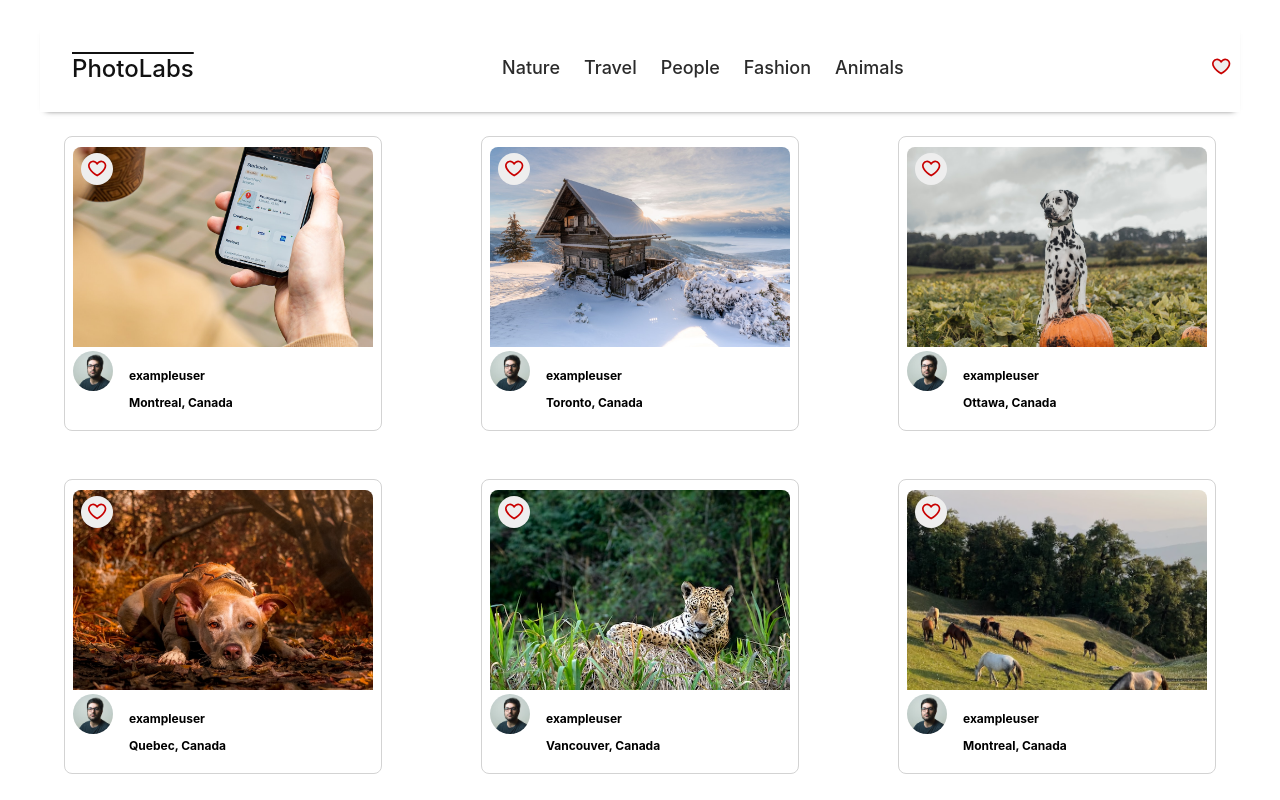
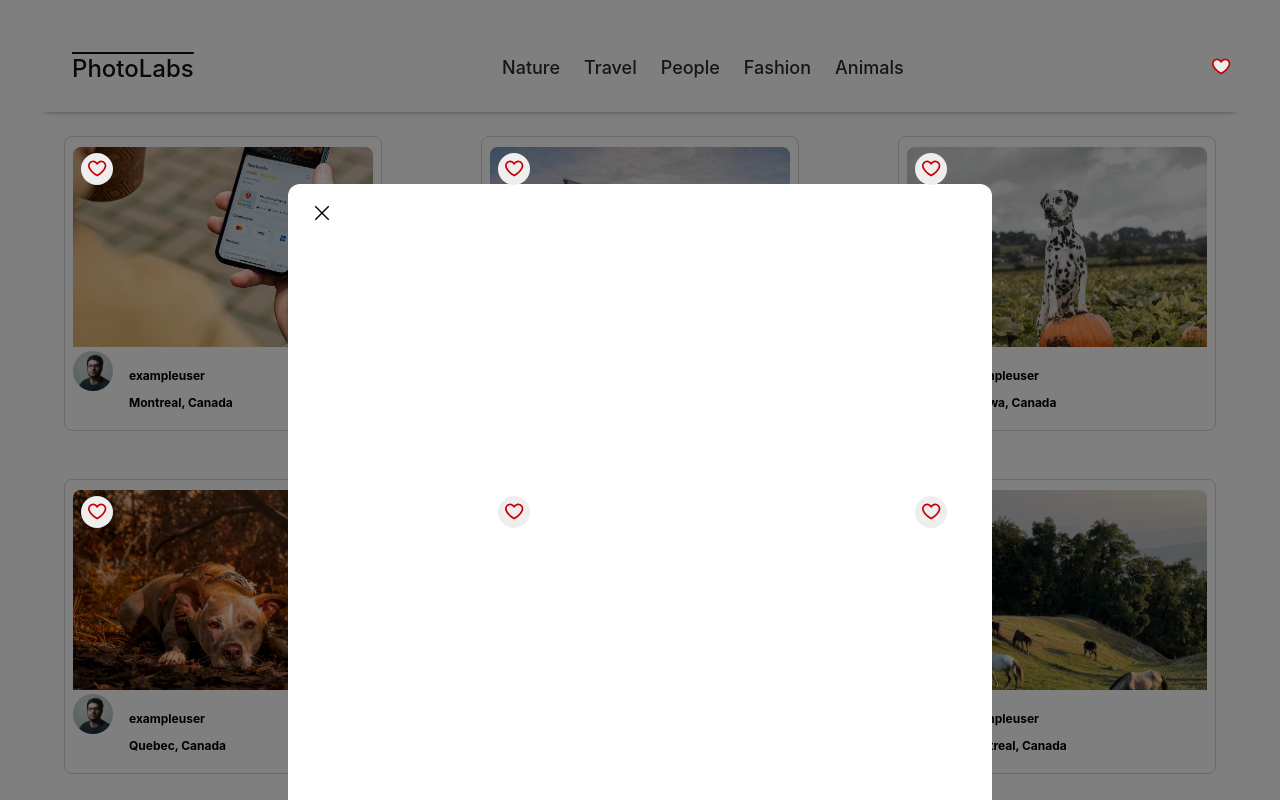
Before and after one commit to Kalaybot/photolabs-starter, a React (Vite) app in the folder frontend/: page / in a window 1280 px wide. Shown: the top 800 px of the page. Built offline with nearby package versions, Linux system fonts and the light colour scheme; the HTML template or start-up script is replaced by a standard one.

Commit message:
Create a modal when user clicks on any photo, no function yet just blank modal

```diff
--- a/frontend/src/App.jsx
+++ b/frontend/src/App.jsx
@@ -3,6 +3,7 @@ import HomeRoute from './routes/HomeRoute';
 import './App.scss';
 import photos from './mocks/photos';
 import topics from './mocks/topics';
+import PhotoDetailsModal from './routes/PhotoDetailsModal';
 
 // Note: Rendering a single component to build components in isolation
 const App = () => {
@@ -10,6 +11,8 @@ const App = () => {
   const [photoData] = useState(photos);
   const [topicData] = useState(topics);
   const [favourites, setFavourites] = useState([]);
+  const [isModalOpen, setIsModalOpen] = useState(false);
+  const [selectedPhoto, setSelectedPhoto] = useState(null);
 
   const toggleFavourites = (photoId) => {
     setFavourites((prevFavourites) =>
@@ -19,13 +22,25 @@ const App = () => {
     );
   };
 
+  const openModal = (photoId) => {
+    setSelectedPhoto(photoId);
+    setIsModalOpen(true);
+  };
+
+  const closeModal = () => {
+    setIsModalOpen(false);
+    selectedPhoto(null);
+  }
+
   return (
     <div className="App">
+      <PhotoDetailsModal isOpen={isModalOpen} closeModal={closeModal} selectedPhoto={selectedPhoto} />
       <HomeRoute
         photos={photoData}
         topics={topicData}
         favourites={favourites}
         toggleFavourites={toggleFavourites}
+        openModal={openModal}
       />
     </div>
   );
--- a/frontend/src/components/FavBadge.jsx
+++ b/frontend/src/components/FavBadge.jsx
@@ -1,5 +1,4 @@
 import FavIcon from './FavIcon';
-
 import '../styles/FavBadge.scss';
 
 const FavBadge = ({ isFavPhotoExist }) => {
--- a/frontend/src/components/PhotoList.jsx
+++ b/frontend/src/components/PhotoList.jsx
@@ -1,10 +1,11 @@
 import "../styles/PhotoList.scss";
 import PhotoListItem from "./PhotoListItem";
 
-const PhotoList = ({ photos, favourites, toggleFavourites }) => {
+const PhotoList = ({ photos, favourites, toggleFavourites, openModal }) => {
   return (
     <ul className="photo-list">
       {photos.map(photo => (
+        <li key={photo.id} onClick={() => openModal(photo.id)}>
           <PhotoListItem
             key={photo.id}
             id={photo.id}
@@ -15,6 +16,7 @@ const PhotoList = ({ photos, favourites, toggleFavourites }) => {
             favourites={favourites}
             toggleFavourites={toggleFavourites}
           />
+        </li>
       ))}
     </ul>
   );
--- a/frontend/src/routes/HomeRoute.jsx
+++ b/frontend/src/routes/HomeRoute.jsx
@@ -2,11 +2,16 @@ import '../styles/HomeRoute.scss';
 import TopNavigation from '../components/TopNavigationBar';
 import PhotoList from '../components/PhotoList';
 
-const HomeRoute = ({ photos, topics, favourites, toggleFavourites }) => {
+const HomeRoute = ({ photos, topics, favourites, toggleFavourites, openModal }) => {
   return (
     <div className="home-route">
       <TopNavigation topics={topics} favourites={favourites} />
-      <PhotoList photos={photos} favourites={favourites} toggleFavourites={toggleFavourites} />
+      <PhotoList
+        photos={photos}
+        favourites={favourites}
+        toggleFavourites={toggleFavourites}
+        openModal={openModal}
+      />
     </div>
   );
 };
```
Lines whose indentation alone changed are shown as unchanged.
